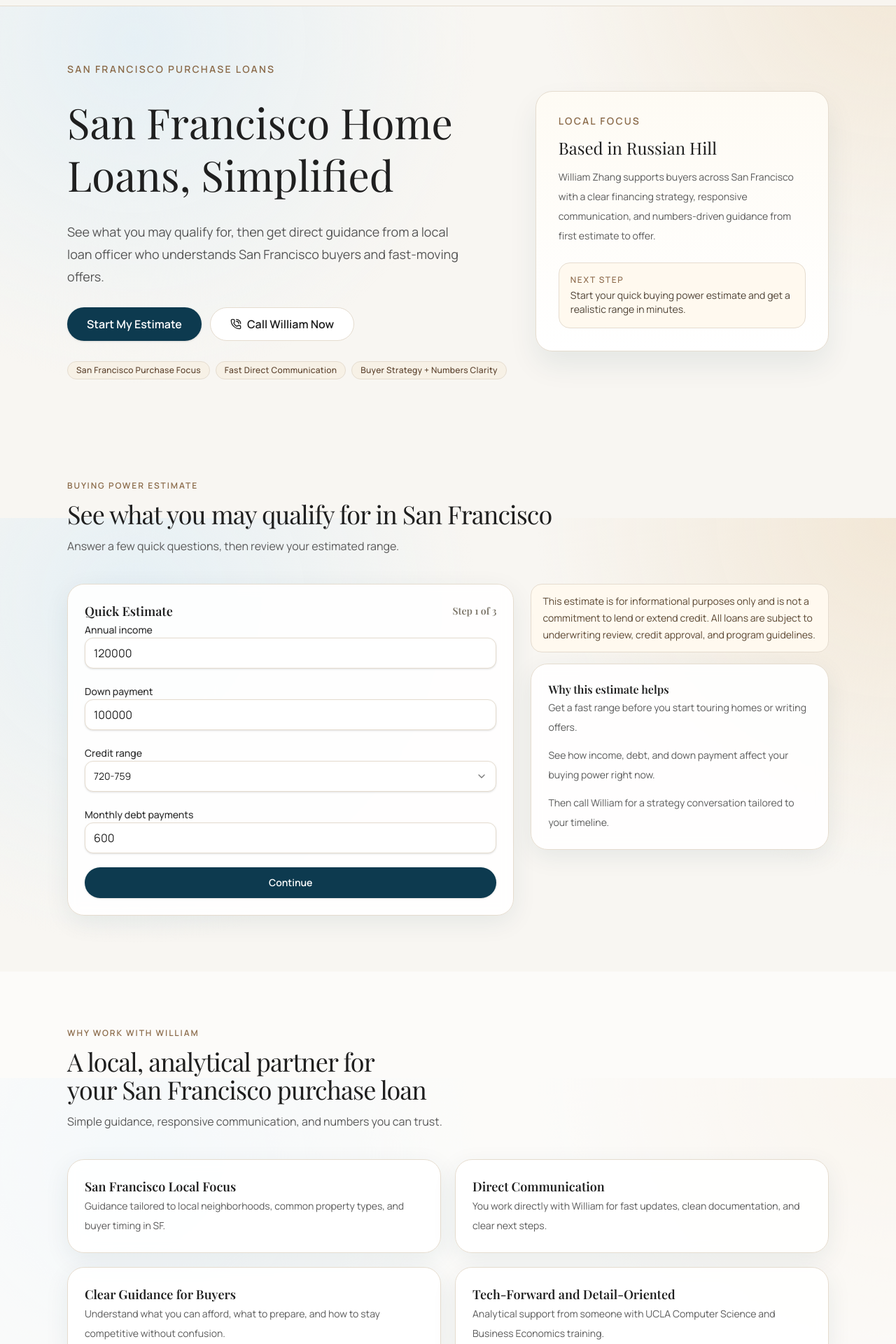
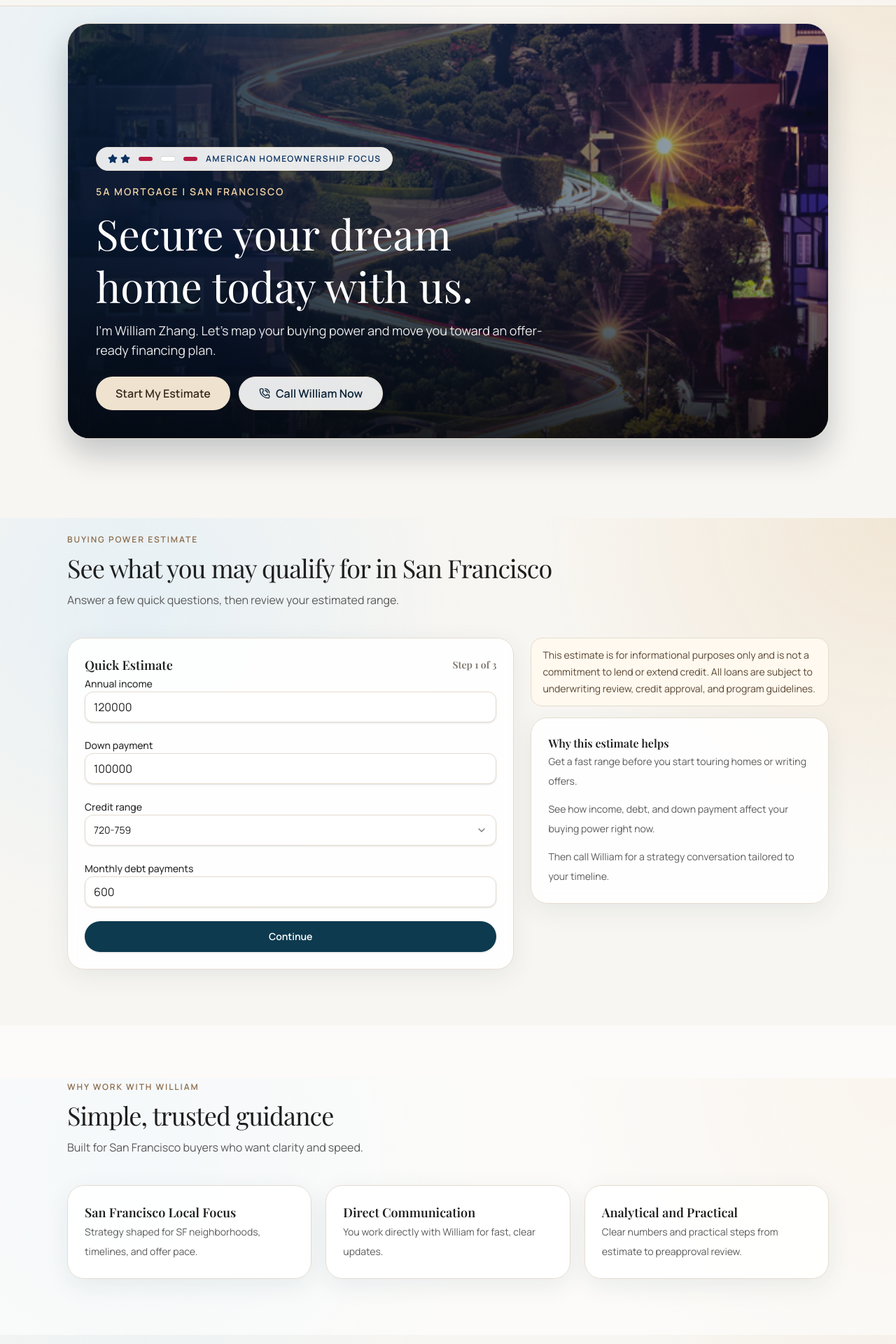
Before and after one commit to beelyzee/Personal-Site, a Next.js app: page / in a window 1280 px wide. Shown: the part 60-1980 px from the top of the page at 70% size. Built offline with nearby package versions, Linux system fonts and the light colour scheme; a web font is replaced by a local one.

Commit message:
Simplify homepage hero with Lombard image and stronger CTA

```diff
--- a/src/app/page.tsx
+++ b/src/app/page.tsx
@@ -1,10 +1,6 @@
-import AboutWilliam from "@/components/home/AboutWilliam";
 import CTASection from "@/components/home/CTASection";
 import EstimateFunnel from "@/components/home/EstimateFunnel";
 import Hero from "@/components/home/Hero";
-import ProcessSteps from "@/components/home/ProcessSteps";
-import ResourcesPreview from "@/components/home/ResourcesPreview";
-import ReviewsTrust from "@/components/home/ReviewsTrust";
 import WhyWilliam from "@/components/home/WhyWilliam";
 
 export default function HomePage() {
@@ -13,10 +9,6 @@ export default function HomePage() {
       <Hero />
       <EstimateFunnel />
       <WhyWilliam />
-      <ReviewsTrust />
-      <AboutWilliam />
-      <ProcessSteps />
-      <ResourcesPreview />
       <CTASection />
     </>
   );
--- a/src/components/home/Hero.tsx
+++ b/src/components/home/Hero.tsx
@@ -1,56 +1,61 @@
+import Image from "next/image";
 import Link from "next/link";
+import { Star } from "lucide-react";
 
 import { SITE_CONFIG } from "@/data/site";
-import Section from "@/components/layout/Section";
-import BadgeRow from "@/components/shared/BadgeRow";
 import PhoneCTA from "@/components/shared/PhoneCTA";
 import { Button } from "@/components/ui/button";
 
 export default function Hero() {
   return (
-    <Section className="pb-10 pt-16 md:pb-16 md:pt-20">
-      <div className="grid items-center gap-10 lg:grid-cols-[1.2fr_0.8fr]">
-        <div className="space-y-7">
-          <p className="text-sm font-semibold uppercase tracking-[0.16em] text-[#8b6b4a]">
-            San Francisco Purchase Loans
+    <section className="pb-10 pt-6 md:pb-14">
+      <div className="mx-auto w-full max-w-6xl px-4 sm:px-6 lg:px-8">
+        <div className="relative min-h-[74vh] overflow-hidden rounded-[2rem] border border-[#d8ccba] shadow-[0_22px_44px_rgba(8,28,42,0.22)]">
+          <Image
+            src="/lombard-street.jpg"
+            alt="Lombard Street in San Francisco"
+            fill
+            priority
+            className="object-cover"
+          />
+
+          <div className="absolute inset-0 bg-gradient-to-r from-[#071727de] via-[#0a2134ad] to-[#10273b4d]" />
+          <div className="absolute inset-0 bg-gradient-to-t from-[#03060ab8] via-transparent to-transparent" />
+
+          <div className="relative z-10 flex min-h-[74vh] flex-col justify-end p-6 md:p-10">
+            <div className="mb-5 inline-flex w-fit items-center gap-3 rounded-full border border-white/30 bg-white/90 px-4 py-2 text-xs font-semibold uppercase tracking-[0.12em] text-[#0a3161]">
+              <span className="flex items-center gap-1">
+                <Star className="h-3.5 w-3.5 fill-current" />
+                <Star className="h-3.5 w-3.5 fill-current" />
+              </span>
+              <span className="h-1.5 w-5 rounded-full bg-[#b31942]" />
+              <span className="h-1.5 w-5 rounded-full bg-white ring-1 ring-[#d8d8d8]" />
+              <span className="h-1.5 w-5 rounded-full bg-[#b31942]" />
+              American Homeownership Focus
+            </div>
+
+            <p className="text-sm font-semibold uppercase tracking-[0.14em] text-[#f2d2a4]">
+              5A Mortgage | San Francisco
             </p>
-          <h1 className="max-w-2xl text-balance font-serif text-4xl leading-tight text-[#1f1f1f] md:text-6xl">
-            San Francisco Home Loans, Simplified
+            <h1 className="mt-3 max-w-3xl text-balance font-serif text-4xl leading-tight text-white md:text-6xl">
+              Secure your dream home today with us.
             </h1>
-          <p className="max-w-xl text-lg leading-8 text-[#555]">
-            See what you may qualify for, then get direct guidance from a local loan officer who
-            understands San Francisco buyers and fast-moving offers.
+            <p className="mt-3 max-w-2xl text-base leading-7 text-white/90 md:text-lg">
+              I&apos;m William Zhang. Let&apos;s map your buying power and move you toward an
+              offer-ready financing plan.
             </p>
-          <div className="flex flex-wrap gap-3">
-            <Button asChild size="lg">
+
+            <div className="mt-6 flex flex-wrap gap-3">
+              <Button asChild size="lg" variant="secondary">
                 <Link href="#estimate" data-analytics-event="hero_cta_click">
                   {SITE_CONFIG.ctaLabels.startEstimate}
                 </Link>
               </Button>
-            <PhoneCTA variant="outline" size="lg" />
+              <PhoneCTA variant="outline" size="lg" className="border-white bg-white/90 text-[#0a2236] hover:bg-white" />
             </div>
-          <BadgeRow />
           </div>
-
-        <aside className="rounded-3xl border border-[#ded3c3] bg-gradient-to-b from-[#fefbf4] to-white p-8 shadow-[0_20px_40px_rgba(13,58,79,0.08)]">
-          <p className="text-sm font-semibold uppercase tracking-[0.16em] text-[#8b6b4a]">
-            Local Focus
-          </p>
-          <h2 className="mt-3 font-serif text-2xl text-[#1f1f1f]">Based in Russian Hill</h2>
-          <p className="mt-3 text-sm leading-7 text-[#5b5b5b]">
-            William Zhang supports buyers across San Francisco with a clear financing strategy,
-            responsive communication, and numbers-driven guidance from first estimate to offer.
-          </p>
-          <div className="mt-6 rounded-2xl border border-[#e9decd] bg-[#fff9ef] p-4">
-            <p className="text-xs font-medium uppercase tracking-[0.14em] text-[#886445]">
-              Next Step
-            </p>
-            <p className="mt-1 text-sm text-[#4f4336]">
-              Start your quick buying power estimate and get a realistic range in minutes.
-            </p>
         </div>
-        </aside>
       </div>
-    </Section>
+    </section>
   );
 }
--- a/src/components/home/WhyWilliam.tsx
+++ b/src/components/home/WhyWilliam.tsx
@@ -4,19 +4,15 @@ import { Card, CardContent, CardHeader, CardTitle } from "@/components/ui/card";
 const REASONS = [
   {
     title: "San Francisco Local Focus",
-    body: "Guidance tailored to local neighborhoods, common property types, and buyer timing in SF.",
+    body: "Strategy shaped for SF neighborhoods, timelines, and offer pace.",
   },
   {
     title: "Direct Communication",
-    body: "You work directly with William for fast updates, clean documentation, and clear next steps.",
+    body: "You work directly with William for fast, clear updates.",
   },
   {
-    title: "Clear Guidance for Buyers",
-    body: "Understand what you can afford, what to prepare, and how to stay competitive without confusion.",
-  },
-  {
-    title: "Tech-Forward and Detail-Oriented",
-    body: "Analytical support from someone with UCLA Computer Science and Business Economics training.",
+    title: "Analytical and Practical",
+    body: "Clear numbers and practical steps from estimate to preapproval review.",
   },
 ] as const;
 
@@ -25,11 +21,11 @@ export default function WhyWilliam() {
     <Section
       id="why-william"
       eyebrow="Why Work With William"
-      title="A local, analytical partner for your San Francisco purchase loan"
-      description="Simple guidance, responsive communication, and numbers you can trust."
+      title="Simple, trusted guidance"
+      description="Built for San Francisco buyers who want clarity and speed."
       className="bg-white/60"
     >
-      <div className="grid gap-5 sm:grid-cols-2">
+      <div className="grid gap-5 md:grid-cols-3">
         {REASONS.map((reason) => (
           <Card key={reason.title}>
             <CardHeader>
```
Also changed, not shown: public/lombard-street.jpg (added). Lines whose indentation alone changed are shown as unchanged.
